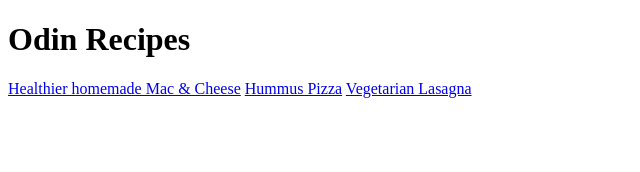
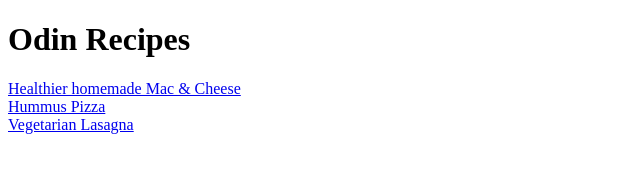
Before and after one commit to TheWizard4166/odin-recipes, a plain HTML site: page index.html in a window 1280 px wide. Shown: the whole page, without its empty margins (0-640 px from the left). Drawn offline with Linux system fonts and the light colour scheme.

Commit message:
Added breaks between links

```diff
--- a/index.html
+++ b/index.html
@@ -7,8 +7,8 @@
 
     <body>
         <h1>Odin Recipes</h1>
-        <a href="recipes/mac-and-cheese.html">Healthier homemade Mac & Cheese</a>
-        <a href="recipes/hummus-pizza.html">Hummus Pizza</a>
+        <a href="recipes/mac-and-cheese.html">Healthier homemade Mac & Cheese</a><br>
+        <a href="recipes/hummus-pizza.html">Hummus Pizza</a><br>
         <a href="recipes/vegetarian-lasagna.html">Vegetarian Lasagna</a>
     </body>
 </html>
```
